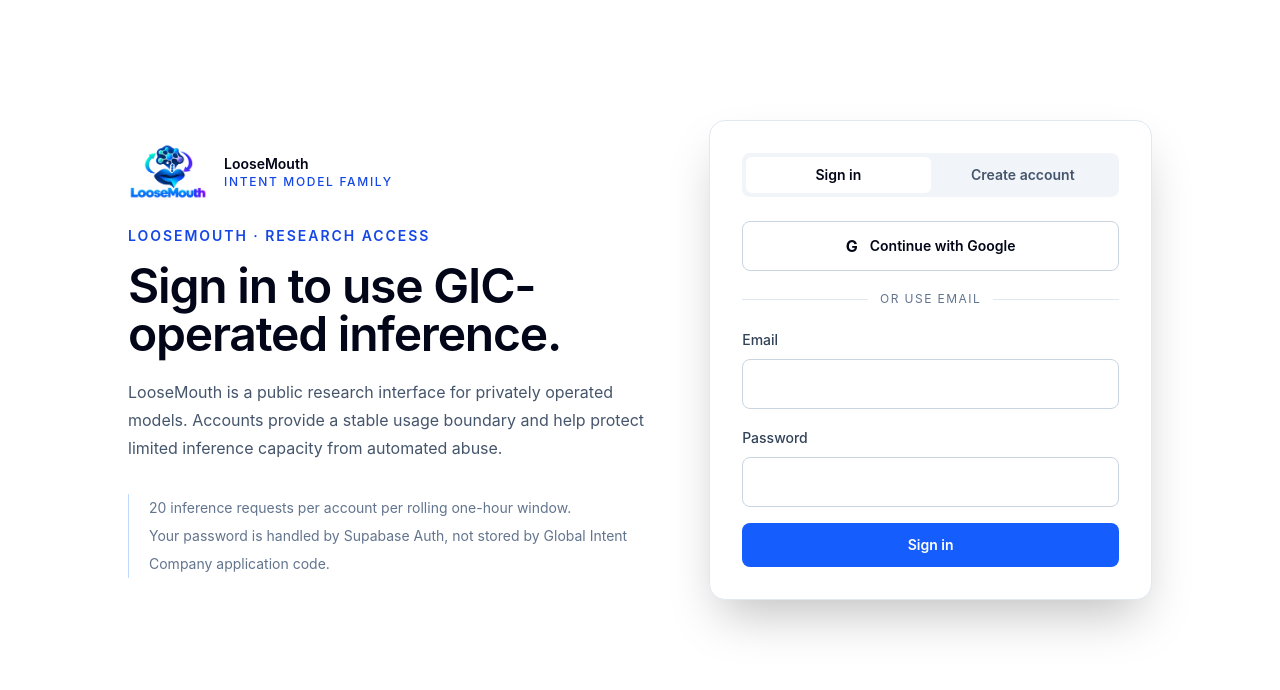
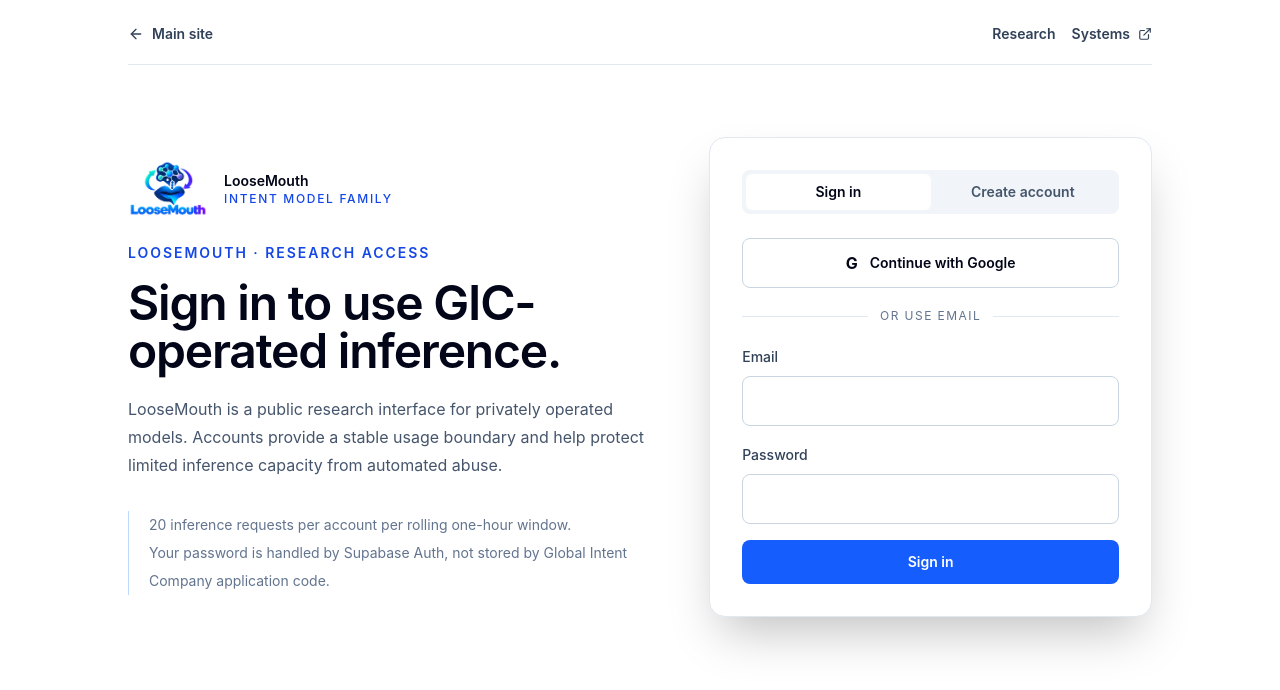
Before and after one commit to GI-Company/GiC, a Next.js app: page /intent in a window 1280 px wide. Shown: the top 690 px of the page. Built offline with nearby package versions, Linux system fonts and the light colour scheme; no server answers.

Commit message:
nav: restore public navigation on auth screen

```diff
--- a/components/intent/IntentAuthGate.tsx
+++ b/components/intent/IntentAuthGate.tsx
@@ -202,8 +202,23 @@ export default function IntentAuthGate() {
   }
 
   return (
-    <main className="min-h-screen bg-white px-4 py-10 text-slate-100 sm:px-6">
-      <div className="mx-auto grid min-h-[80vh] max-w-5xl items-center gap-10 lg:grid-cols-[1.1fr_0.9fr]">
+    <main className="min-h-screen bg-white px-4 py-6 text-slate-950 sm:px-6">
+      <div className="mx-auto max-w-5xl">
+        <nav className="flex items-center justify-between gap-4 border-b border-slate-200 pb-5">
+          <Link href="/" className="inline-flex items-center gap-2 text-sm font-semibold text-slate-700 hover:text-slate-950">
+            <ArrowLeft size={16} /> Main site
+          </Link>
+          <div className="flex items-center gap-4">
+            <Link href="/research" className="inline-flex items-center gap-2 text-sm font-semibold text-slate-700 hover:text-slate-950">
+              Research
+            </Link>
+            <Link href="/systems" className="inline-flex items-center gap-2 text-sm font-semibold text-slate-700 hover:text-slate-950">
+              Systems <ExternalLink size={14} />
+            </Link>
+          </div>
+        </nav>
+      </div>
+      <div className="mx-auto grid min-h-[78vh] max-w-5xl items-center gap-10 lg:grid-cols-[1.1fr_0.9fr]">
         <section>
           <div className="mb-6 flex items-center gap-4">
             <Image
```
